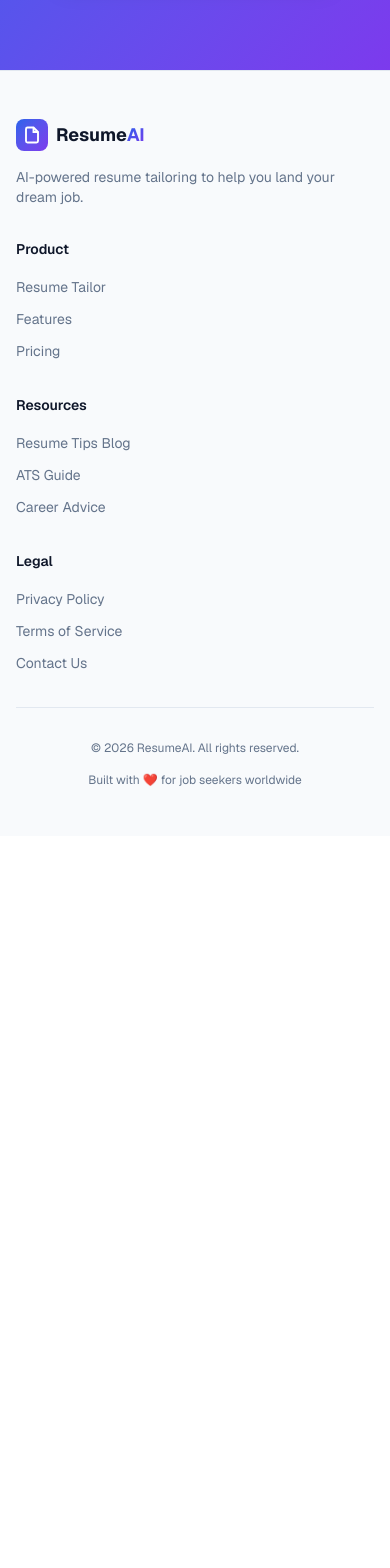
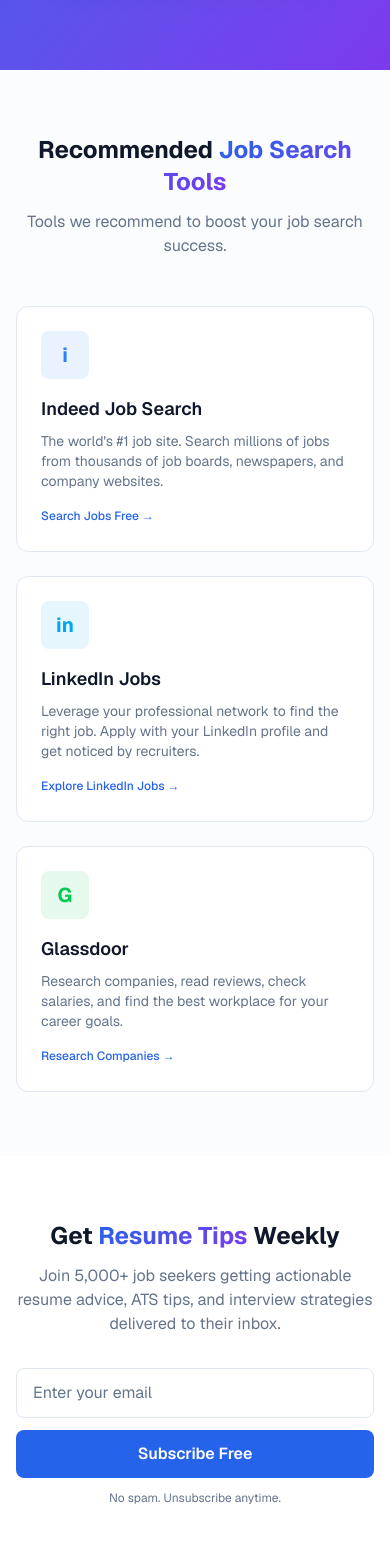
Before and after one commit to shmily91/ai-resume-tailor, a Next.js app: page / in a window 390 px wide. Shown: the part 7160-8728 px from the top of the page. Before the commit the page ends 7996 px from the top, so only its background shows below. Built offline with nearby package versions, Linux system fonts and the light colour scheme.

Commit message:
feat: zero-cost monetization - email upgrade, newsletter signup, affiliate recommendations

```diff
--- a/src/app/page.tsx
+++ b/src/app/page.tsx
@@ -432,6 +432,52 @@
         </div>
       </section>
 
+      {/* Recommended Tools - Affiliate Section */}
+      <section className="py-16 bg-muted/30">
+        <div className="max-w-7xl mx-auto px-4 sm:px-6 lg:px-8">
+          <div className="text-center mb-12">
+            <h2 className="text-2xl sm:text-3xl font-bold mb-3">Recommended <span className="gradient-text">Job Search Tools</span></h2>
+            <p className="text-muted-foreground">Tools we recommend to boost your job search success.</p>
+          </div>
+          <div className="grid grid-cols-1 md:grid-cols-3 gap-6">
+            <a href="https://www.indeed.com/?r=us" target="_blank" rel="noopener noreferrer" className="bg-card border border-card-border rounded-xl p-6 hover:shadow-lg hover:border-primary/30 transition-all group">
+              <div className="w-12 h-12 rounded-lg bg-blue-500/10 text-blue-500 flex items-center justify-center mb-4 text-xl font-bold">i</div>
+              <h3 className="text-lg font-semibold mb-2 group-hover:text-primary transition-colors">Indeed Job Search</h3>
+              <p className="text-sm text-muted-foreground mb-3">The world&apos;s #1 job site. Search millions of jobs from thousands of job boards, newspapers, and company websites.</p>
+              <span className="text-xs text-primary font-medium">Search Jobs Free →</span>
+            </a>
+            <a href="https://www.linkedin.com/jobs/" target="_blank" rel="noopener noreferrer" className="bg-card border border-card-border rounded-xl p-6 hover:shadow-lg hover:border-primary/30 transition-all group">
+              <div className="w-12 h-12 rounded-lg bg-sky-500/10 text-sky-500 flex items-center justify-center mb-4 text-xl font-bold">in</div>
+              <h3 className="text-lg font-semibold mb-2 group-hover:text-primary transition-colors">LinkedIn Jobs</h3>
+              <p className="text-sm text-muted-foreground mb-3">Leverage your professional network to find the right job. Apply with your LinkedIn profile and get noticed by recruiters.</p>
+              <span className="text-xs text-primary font-medium">Explore LinkedIn Jobs →</span>
+            </a>
+            <a href="https://www.glassdoor.com/index.htm" target="_blank" rel="noopener noreferrer" className="bg-card border border-card-border rounded-xl p-6 hover:shadow-lg hover:border-primary/30 transition-all group">
+              <div className="w-12 h-12 rounded-lg bg-green-500/10 text-green-500 flex items-center justify-center mb-4 text-xl font-bold">G</div>
+              <h3 className="text-lg font-semibold mb-2 group-hover:text-primary transition-colors">Glassdoor</h3>
+              <p className="text-sm text-muted-foreground mb-3">Research companies, read reviews, check salaries, and find the best workplace for your career goals.</p>
+              <span className="text-xs text-primary font-medium">Research Companies →</span>
+            </a>
+          </div>
+        </div>
+      </section>
+
+      {/* Email Collection */}
+      <section className="py-16">
+        <div className="max-w-3xl mx-auto px-4 sm:px-6 lg:px-8 text-center">
+          <h2 className="text-2xl sm:text-3xl font-bold mb-3">Get <span className="gradient-text">Resume Tips</span> Weekly</h2>
+          <p className="text-muted-foreground mb-8">Join 5,000+ job seekers getting actionable resume advice, ATS tips, and interview strategies delivered to their inbox.</p>
+          <form action="https://formsubmit.co/resumeai.proton@gmail.com" method="POST" className="flex flex-col sm:flex-row gap-3 max-w-lg mx-auto">
+            <input type="email" name="email" placeholder="Enter your email" required className="flex-1 px-4 py-3 rounded-lg border border-card-border bg-card text-foreground placeholder:text-muted-foreground focus:outline-none focus:border-primary transition-colors" />
+            <input type="hidden" name="_subject" value="ResumeAI Newsletter Signup" />
+            <input type="hidden" name="_captcha" value="false" />
+            <input type="hidden" name="_next" value="https://ai-resume-tailor-taupe.vercel.app/?subscribed=true" />
+            <button type="submit" className="bg-primary hover:bg-primary-dark text-white font-semibold px-6 py-3 rounded-lg transition-all whitespace-nowrap">Subscribe Free</button>
+          </form>
+          <p className="text-xs text-muted-foreground mt-3">No spam. Unsubscribe anytime.</p>
+        </div>
+      </section>
+
       <Footer />
     </>
   );
--- a/src/app/pricing/page.tsx
+++ b/src/app/pricing/page.tsx
@@ -38,8 +38,8 @@
       { text: "Priority processing", included: true },
       { text: "Email support", included: true },
     ],
-    cta: "Start 7-Day Free Trial",
-    ctaLink: "https://resumeai.lemonsqueezy.com/checkout/buy/pro-monthly",
+    cta: "Email to Upgrade",
+    ctaLink: "mailto:resumeai.proton@gmail.com?subject=Pro%20Monthly%20Upgrade%20Request&body=Hi%2C%20I%20want%20to%20upgrade%20to%20Pro%20Monthly%20(%249%2Fmonth).%20Please%20send%20me%20payment%20details.",
     highlight: true,
   },
   {
@@ -57,8 +57,8 @@
       { text: "", included: false },
       { text: "", included: false },
     ],
-    cta: "Get Lifetime Access",
-    ctaLink: "https://resumeai.lemonsqueezy.com/checkout/buy/lifetime",
+    cta: "Email to Upgrade",
+    ctaLink: "mailto:resumeai.proton@gmail.com?subject=Lifetime%20Access%20Request&body=Hi%2C%20I%20want%20to%20purchase%20Lifetime%20Access%20(%2449%20one-time).%20Please%20send%20me%20payment%20details.",
     highlight: false,
   },
 ];
```
